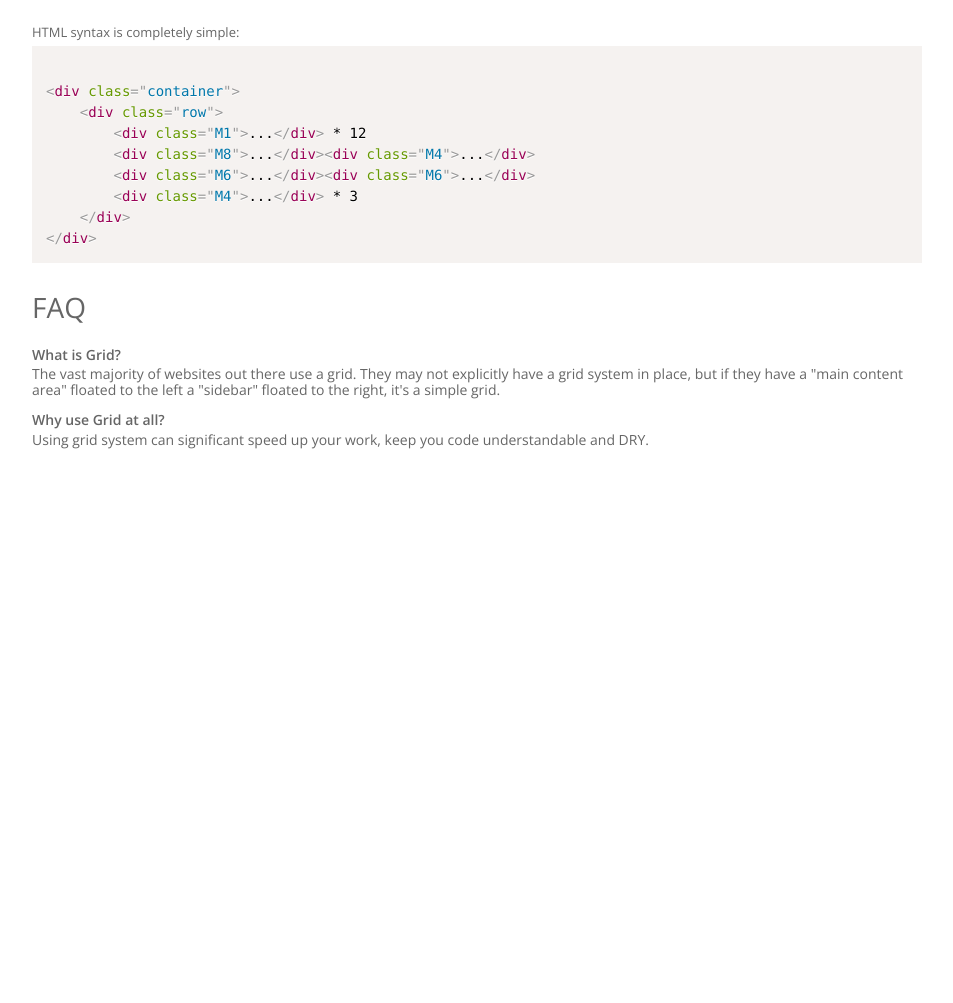
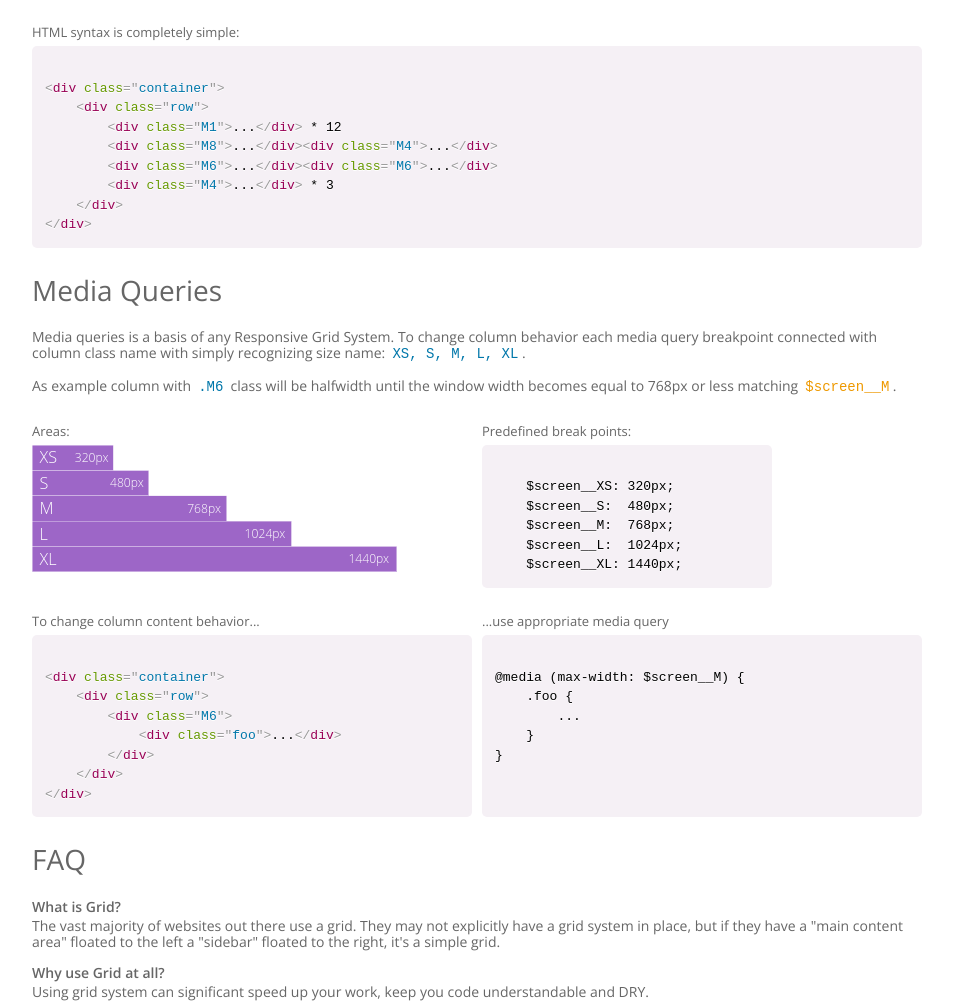
Before and after one commit to gotbahn/flex-box-grid, a website: page index.html in a window 1280 px wide. Shown: the part 631-1634 px from the top of the page, without its empty margins (163-1116 px from the left). Before the commit the page ends 1123 px from the top, so only its background shows below. Drawn offline with nearby package versions, Linux system fonts and the light colour scheme.

Commit message:
added 'Media Queries' chapter to demo and readme.md + changed .S breakpoint

```diff
--- a/Gruntfile.js
+++ b/Gruntfile.js
@@ -154,9 +154,7 @@ module.exports = function (grunt) {
     });
 
     grunt.registerTask('tag', function () {
-        if (version !== 'patch') {
-            grunt.task.run('exec:gitTag');
-        }
+        grunt.task.run('exec:gitTag');
     });
 
 };
--- a/bower.json
+++ b/bower.json
@@ -9,7 +9,7 @@
     "Responsive"
   ],
   "homepage": "http://godban.com.ua/projects/flexgrid",
-  "version": "0.1.2",
+  "version": "0.1.3",
   "repository": {
     "type": "git",
     "url": "git://github.com/godban/flexgrid.git"
@@ -26,6 +26,7 @@
     "bower_components",
     "demo",
     "src",
+    "dist/flexgrid.zip",
     ".editorconfig",
     ".gitattributes",
     ".gitignore",
--- /dev/null
+++ b/demo/styles/_variables.scss
@@ -0,0 +1,13 @@
+//
+//  Flexgrid demo variables
+//  ---------------------------------------------
+
+$color__purple: #9d66c7;
+$color__blue: #4cbef4;
+$color__gray-dark: #666;
+
+$col__background-color: $color__purple;
+$col__color: #fff;
+$col__height: 30px;
+
+$col-example__indent: $grid__gutter;
--- a/demo/styles/styles.scss
+++ b/demo/styles/styles.scss
@@ -2,19 +2,9 @@
 //  Flexgrid demo
 //  ---------------------------------------------
 @import '../../src/styles/flexgrid';
+@import '_variables.scss';
 @import '_prism.scss';
 @import '_icons.scss';
-
-$color__purple: #9d66c7;
-$color__blue: #4cbef4;
-$color__gray-dark: #666;
-
-
-$col__background-color: $color__purple;
-$col__color: #fff;
-$col__height: 30px;
-
-$col-example__indent: $grid__gutter;
 
 *,
 *:after,
@@ -88,6 +78,11 @@ a {
     }
 }
 
+img {
+    width: auto;
+    max-width: 100%;
+}
+
 .main {
     max-width: 960px;
     margin: 0 auto;
@@ -141,10 +136,19 @@ a {
     font-weight: 300;
 }
 
-.line-sass-class {
-    color: $color__blue;
+.line-sass-class,
+.line-sass-variable {
     margin-right: .25em;
     margin-left: .25em;
+    font-family: monospace;
+}
+
+.line-sass-class {
+    color: #07a;
+}
+
+.line-sass-variable {
+    color: #e90;
 }
 
 .code-block-description {
@@ -206,3 +210,11 @@ a {
         margin-top: -7px;
     }
 }
+
+code[class*="language-"],
+pre[class*="language-"] {
+    font-size: 13px;
+    font-family: monospace;
+    background: #F5F0F5;
+    border-radius: 5px;
+}
--- a/index.html
+++ b/index.html
@@ -15,7 +15,9 @@
 <main class="main">
     <div class="container">
 
-        <header class="row">
+        <header
+            id="header"
+            class="row">
             <div class="M4">
                 <h1 class="page-title"><span class="accent-text">Flex</span>Grid</h1>
             </div>
@@ -33,7 +35,7 @@
             </div>
         </header>
 
-
+        <section id="basic">
             <h2>Basic</h2>
 
             <p>
@@ -42,7 +44,7 @@
                 By default FlexGrid have 12 columns.
             </p>
 
-        <section class="section-example">
+            <div class="section-example">
                 <div class="row">
                     <!--.M1*12>.col-content-example{.M1}-->
                     <div class="M1">
@@ -112,11 +114,11 @@
                         <div class="col-content-example">.M4</div>
                     </div>
                 </div>
-        </section>
+            </div>
 
             <ul>
                 <li>
-                Rows must be placed within a <code class="line-sass-class">.container</code> whith predefined paddings that equal half column gutter.
+                    Rows must be placed within a <code class="line-sass-class">.container</code> with predefined paddings that equal half column gutter.
                 </li>
                 <li>
                     Use rows <code class="line-sass-class">.row</code> to create horizontal groups of columns.
@@ -141,7 +143,71 @@
     &lt;/div>
 &lt;/div>
 </code></pre>
+        </section>
 
+        <section class="mediaQueries">
+            <h2>Media Queries</h2>
+            <p>
+                Media queries is a basis of any Responsive Grid System. To change column behavior each media query
+                breakpoint connected with column class name with simply recognizing size name: <span class="line-sass-class">XS, S, M, L, XL</span>.
+                <br/>
+                <br/>
+                As example column with <span class="line-sass-class">.M6</span> class will be halfwidth until the window width becomes equal to 768px or less matching <span class="line-sass-variable">$screen__M</span>.
+            </p>
+            <div class="row">
+                <div class="M5">
+                    <p class="code-block-description">Areas:</p>
+                    <img
+                        src="demo/images/media-queries.svg"
+                        alt="Media Queries"
+                        width="365"/>
+                </div>
+                <div class="M4 M1-off">
+                    <p class="code-block-description">Predefined break points:</p>
+<pre class="language-scss"><code>
+    $screen__XS: 320px;
+    $screen__S:  480px;
+    $screen__M:  768px;
+    $screen__L:  1024px;
+    $screen__XL: 1440px;
+</code></pre>
+                </div>
+            </div>
+            <div class="row">
+                <div class="M6">
+                    <p class="code-block-description">
+                        To change column content behavior...
+                    </p>
+<pre class="language-markup"><code>
+&lt;div class="container">
+    &lt;div class="row">
+        &lt;div class="M6">
+            &lt;div class="foo">...&lt;/div>
+        &lt;/div>
+    &lt;/div>
+&lt;/div>
+</code></pre>
+
+                </div>
+                <div class="M6">
+                    <p class="code-block-description">
+                        ...use appropriate media query
+                    </p>
+<pre class="language-scss"><code>
+@media (max-width: $screen__M) {
+    .foo {
+        ...
+    }
+}
+
+
+</code></pre>
+                </div>
+            </div>
+
+        </section>
+
+        <section id="faq">
             <h2>FAQ</h2>
 
             <dl>
@@ -156,6 +222,7 @@
                     Using grid system can significant speed up your work, keep you code understandable and DRY.
                 </dd>
             </dl>
+        </section>
 
 
     </div>
--- a/package.json
+++ b/package.json
@@ -9,7 +9,7 @@
     "Responsive"
   ],
   "homepage": "http://godban.com.ua/projects/flexgrid",
-  "version": "0.1.2",
+  "version": "0.1.3",
   "repository": {
     "type": "git",
     "url": "git://github.com/godban/flexgrid.git"
--- a/src/styles/_variables.scss
+++ b/src/styles/_variables.scss
@@ -12,7 +12,7 @@ $name__L: L;
 $name__XL: XL;
 
 $screen__XS: 320px;
-$screen__S:  460px;
+$screen__S:  480px;
 $screen__M:  768px;
 $screen__L:  1024px;
 $screen__XL: 1440px;
```
Also changed, not shown: README.md, demo/images/media-queries.png (added), demo/images/media-queries.svg (added), demo/styles/styles.css, dist/css/flexgrid.css, dist/css/flexgrid.min.css, dist/scss/_variables.scss, 2 other files. Lines whose indentation alone changed are shown as unchanged.
